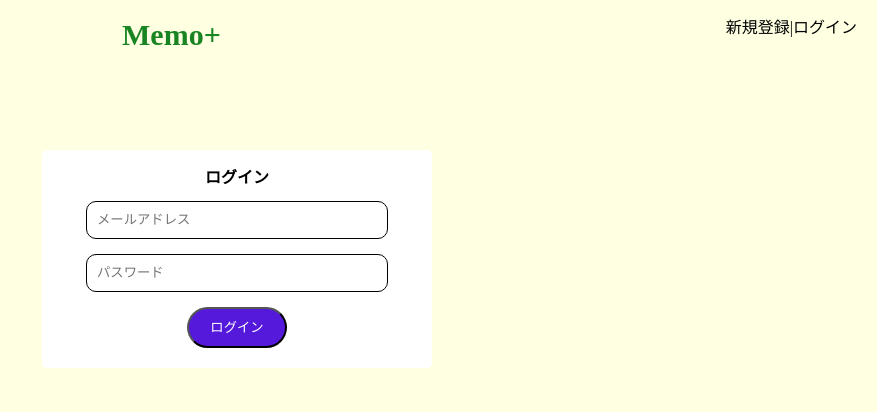
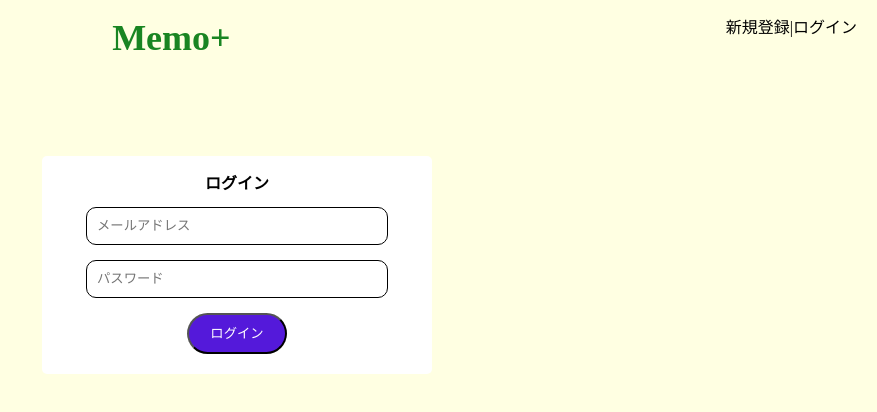
Before and after one commit to yoshi0-p/20200218_yoshida-share-, a Vue app: page / in a window 1280 px wide. Shown: the top 412 px of the page, without its empty margins (403-1280 px from the left). Built offline with nearby package versions, Linux system fonts and the light colour scheme.

Commit message:
修正内容が分かるコミットメッセージ

```diff
--- a/src/components/HeaderAuth.vue
+++ b/src/components/HeaderAuth.vue
@@ -15,7 +15,7 @@
 <style scoped>
 h1{
   color:rgb(25, 133, 34);
-  font-size:30px;
+  font-size:36px;
 }
 .right {
  align-items: center;
```
